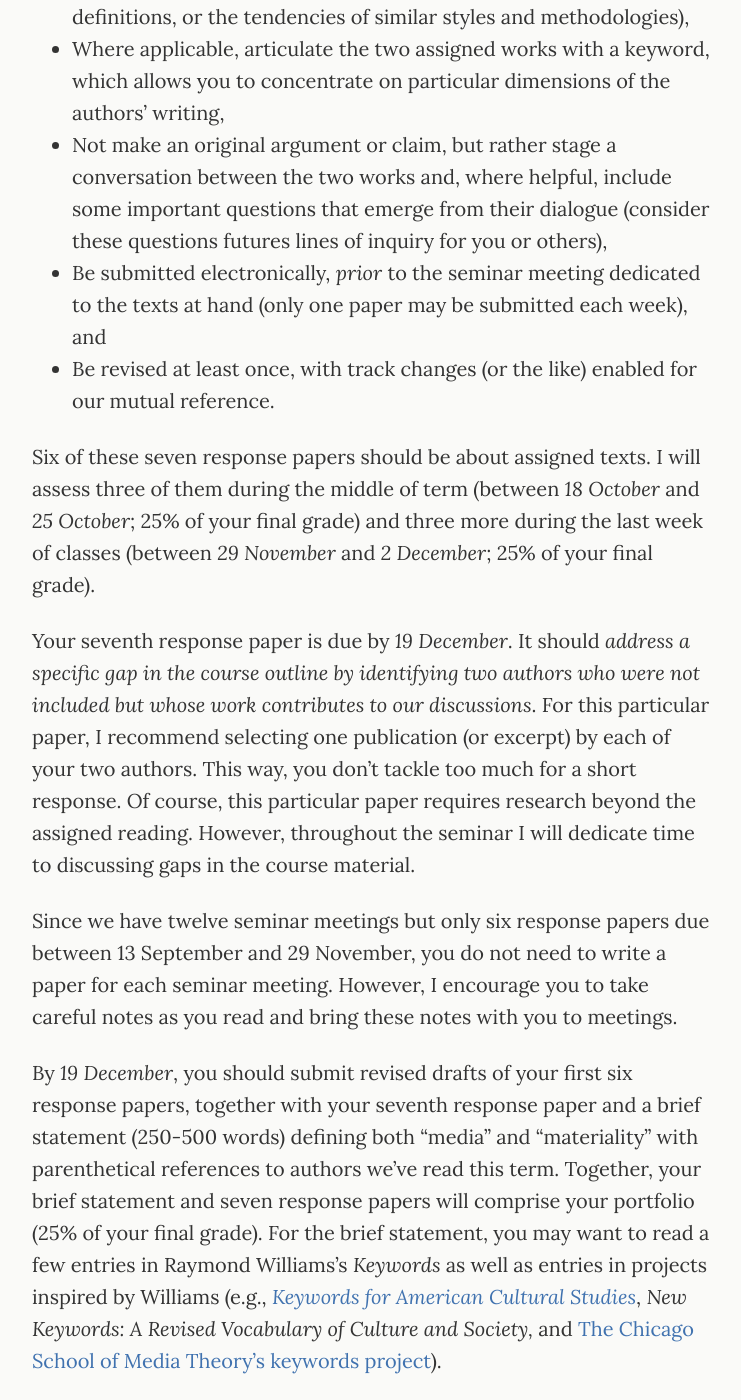
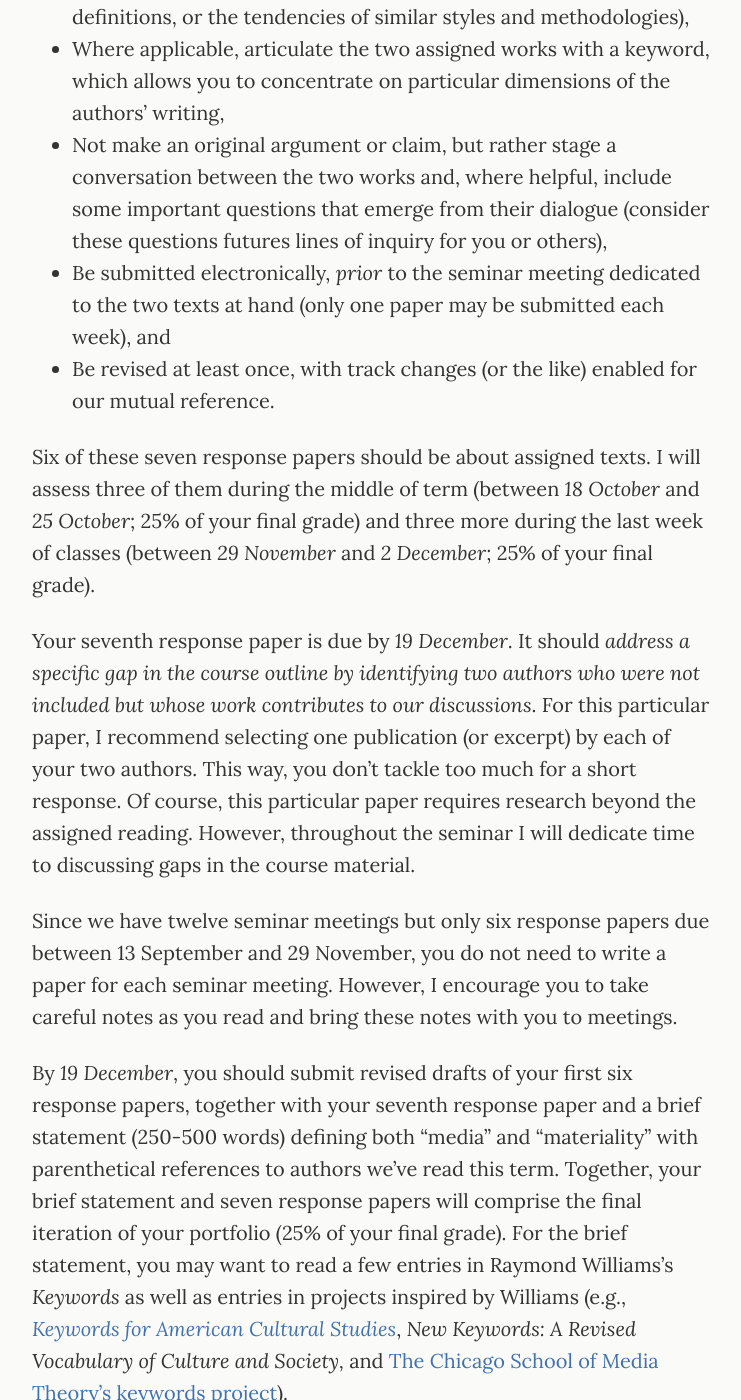
Before and after one commit to jentery/cspt500, a Jekyll site: the page built from _pages/assignments.md, in a window 1280 px wide and 1400 px high, scrolled down 1260 px. Shown: the whole window, without its empty margins (266-1007 px from the left). Built offline with Jekyll 4.4.1, drawn with Linux system fonts in a browser that asks for light colours.

Commit message:
edited assignments.md

```diff
--- a/_pages/assignments.md
+++ b/_pages/assignments.md
@@ -23,7 +23,7 @@ I am asking you to develop a portfolio of seven response papers over the course
 * Instead of comparison, stress why the differences or overlaps between the two selected works matter (e.g., the social or cultural implications of their differences, the common assumptions motivating their arguments, the effects of shared logics or definitions, or the tendencies of similar styles and methodologies),
 * Where applicable, articulate the two assigned works with a keyword, which allows you to concentrate on particular dimensions of the authors' writing,
 * Not make an original argument or claim, but rather stage a conversation between the two works and, where helpful, include some important questions that emerge from their dialogue (consider these questions futures lines of inquiry for you or others),
-* Be submitted electronically, *prior* to the seminar meeting dedicated to the texts at hand (only one paper may be submitted each week), and
+* Be submitted electronically, *prior* to the seminar meeting dedicated to the two texts at hand (only one paper may be submitted each week), and
 * Be revised at least once, with track changes (or the like) enabled for our mutual reference.
 
 Six of these seven response papers should be about assigned texts. I will assess three of them during the middle of term (between *18 October* and *25 October*; 25% of your final grade) and three more during the last week of classes (between *29 November* and *2 December*; 25% of your final grade).
@@ -32,7 +32,7 @@ Your seventh response paper is due by *19 December*. It should *address a specif
 
 Since we have twelve seminar meetings but only six response papers due between 13 September and 29 November, you do not need to write a paper for each seminar meeting. However, I encourage you to take careful notes as you read and bring these notes with you to meetings.
 
-By *19 December*, you should submit revised drafts of your first six response papers, together with your seventh response paper and a brief statement (250-500 words) defining both "media" and "materiality" with parenthetical references to authors we've read this term. Together, your brief statement and seven response papers will comprise your portfolio (25% of your final grade). For the brief statement, you may want to read a few entries in Raymond Williams's *Keywords* as well as entries in projects inspired by Williams (e.g., [*Keywords for American Cultural Studies*](http://keywords.nyupress.org/american-cultural-studies/), *New Keywords: A Revised Vocabulary of Culture and Society,* and [The Chicago School of Media Theory's keywords project](https://lucian.uchicago.edu/blogs/mediatheory/keywords/)).
+By *19 December*, you should submit revised drafts of your first six response papers, together with your seventh response paper and a brief statement (250-500 words) defining both "media" and "materiality" with parenthetical references to authors we've read this term. Together, your brief statement and seven response papers will comprise the final iteration of your portfolio (25% of your final grade). For the brief statement, you may want to read a few entries in Raymond Williams's *Keywords* as well as entries in projects inspired by Williams (e.g., [*Keywords for American Cultural Studies*](http://keywords.nyupress.org/american-cultural-studies/), *New Keywords: A Revised Vocabulary of Culture and Society,* and [The Chicago School of Media Theory's keywords project](https://lucian.uchicago.edu/blogs/mediatheory/keywords/)).
 
 I will assess your response papers, with feedback, according to this rubric:
 
```
